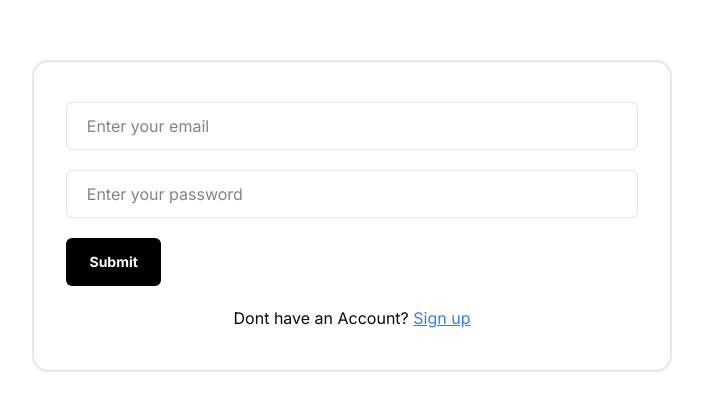
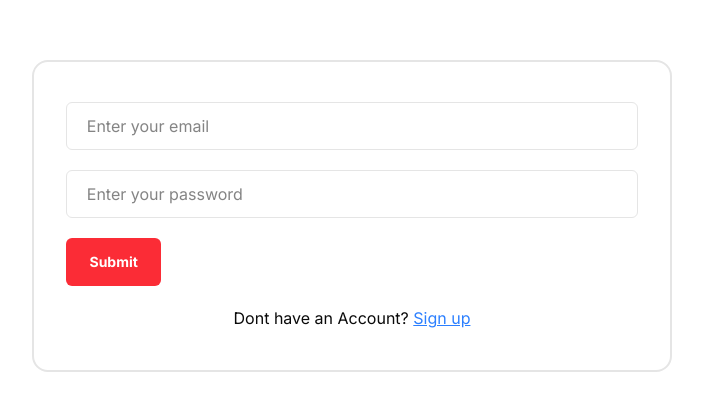
Before and after one commit to Maobugichi/stockwatch, a React (Vite) app: page /#/login in a window 1280 px wide. Shown: the part 184-594 px from the top of the page, without its empty margins (288-991 px from the left). Built offline with nearby package versions, Linux system fonts and the light colour scheme; no server answers.

Commit message:
fix:adjust login color

```diff
--- a/src/components/ui/login.tsx
+++ b/src/components/ui/login.tsx
@@ -48,7 +48,7 @@ const Login = () => {
                 <Input name="password" type="password" value={userData.password} placeholder="Enter your password" checkInput={(e:React.ChangeEvent<HTMLInputElement>) => getLoginDetails(e,setUserData)}/>
                     <Button
                     type="submit"
-                    className="md:self-start md:ml-8 bg-black text-white text-sm h-12 font-bold rounded-sm w-[90%] md:w-[15%] md:h-12"
+                    className="md:self-start md:ml-8 bg-red-500 text-white text-sm h-12 font-bold rounded-sm w-[90%] md:w-[15%] md:h-12"
                     >
 
                    {loading ? <ClipLoader color="#fff" size={20} /> : 'Submit'}
```
